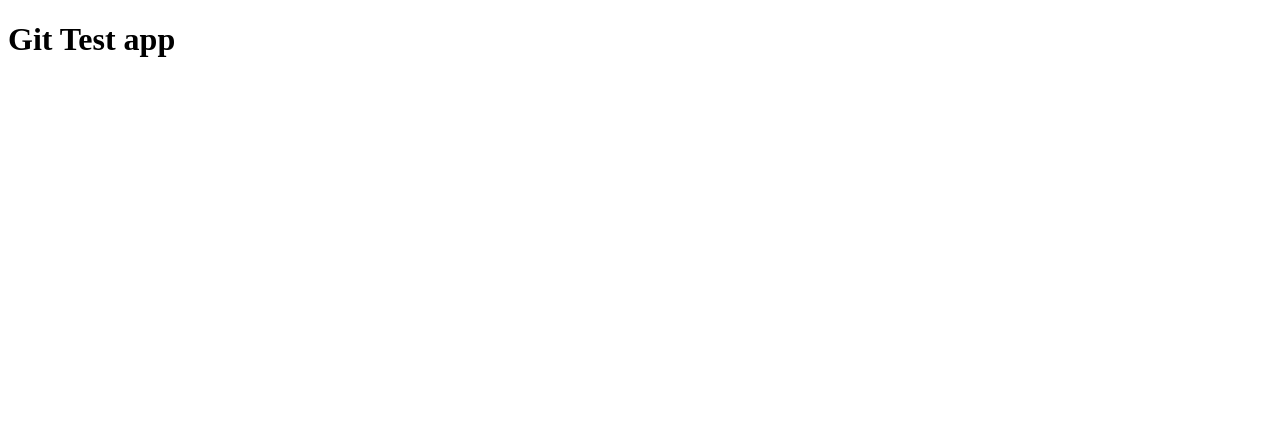
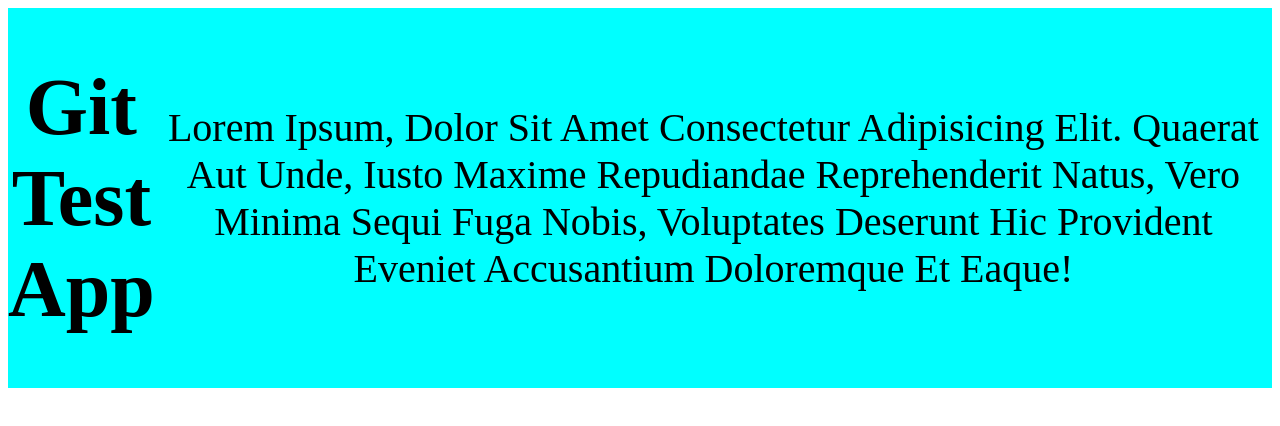
Before and after one commit to Niteshnkk/Git_test, a plain HTML site: page index.html in a window 1280 px wide. Drawn offline with Linux system fonts and the light colour scheme.

Commit message:
Added style.css file and modified .html file

```diff
--- a/index.html
+++ b/index.html
@@ -4,8 +4,13 @@
     <meta charset="UTF-8">
     <meta name="viewport" content="width=device-width, initial-scale=1.0">
     <title>Git Test</title>
+    <link rel="stylesheet" href="style.css">
 </head>
 <body>
-    <h1>Git Test app</h1>
+    <div class="container">
+        <h1>Git Test app</h1>
+        <p>Lorem ipsum, dolor sit amet consectetur adipisicing elit. Quaerat aut unde, iusto maxime repudiandae reprehenderit natus, vero minima sequi fuga nobis, voluptates deserunt hic provident eveniet accusantium doloremque et eaque!</p>
+    </div>
+
 </body>
 </html>
--- /dev/null
+++ b/style.css
@@ -0,0 +1,10 @@
+.container{
+    display: flex;
+    margin: auto;
+    text-align: center;
+    justify-content: center;
+    align-items: center;
+    background-color: aqua;
+    font-size: 2.5rem;
+    text-transform: capitalize;
+}
```
